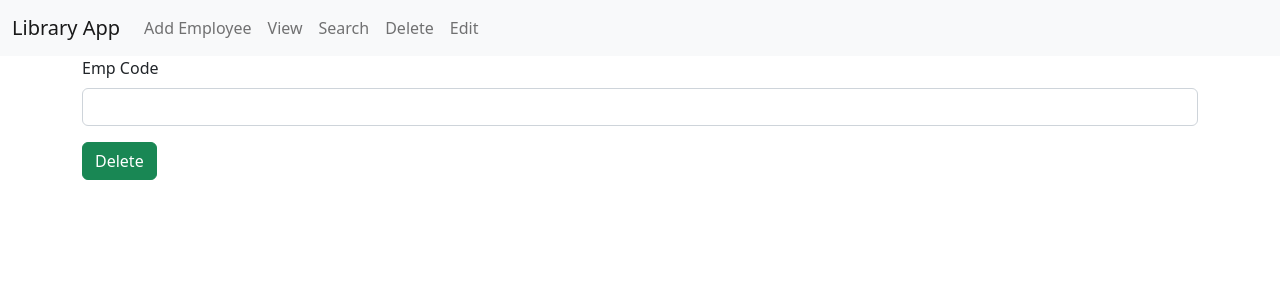
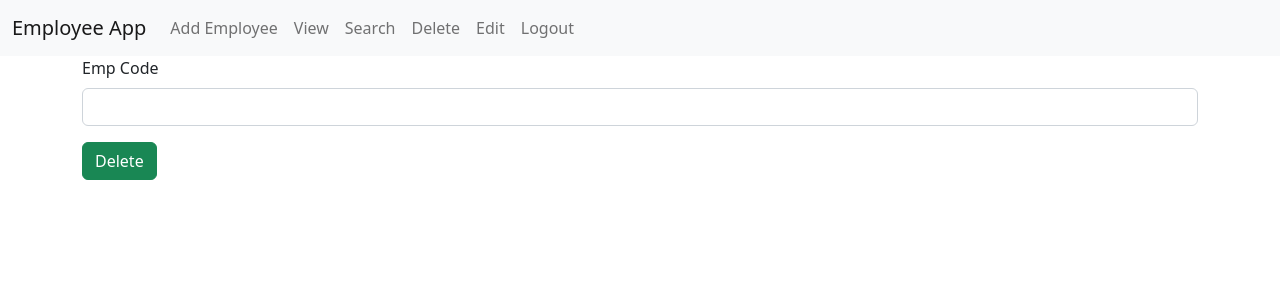
Before and after one commit to Asiyacm/Employee-Angular-App, an Angular app: page /delete in a window 1280 px wide. Shown: the top 300 px of the page. Built offline with nearby package versions, Linux system fonts and the light colour scheme.

Commit message:
chh commit

```diff
--- a/src/app/navigation/navigation.component.html
+++ b/src/app/navigation/navigation.component.html
@@ -1,6 +1,6 @@
 <nav class="navbar navbar-expand-lg bg-light">
     <div class="container-fluid">
-      <a class="navbar-brand" href="#">Library App</a>
+      <a class="navbar-brand" href="#">Employee App</a>
       <button class="navbar-toggler" type="button" data-bs-toggle="collapse" data-bs-target="#navbarNav" aria-controls="navbarNav" aria-expanded="false" aria-label="Toggle navigation">
         <span class="navbar-toggler-icon"></span>
       </button>
@@ -22,6 +22,9 @@
           <li class="nav-item">
             <a class="nav-link" routerLink="/edit">Edit</a>
           </li>
+          <li class="nav-item">
+            <a class="nav-link" routerLink="/">Logout</a>
+          </li>
         </ul>
       </div>
     </div>
```
